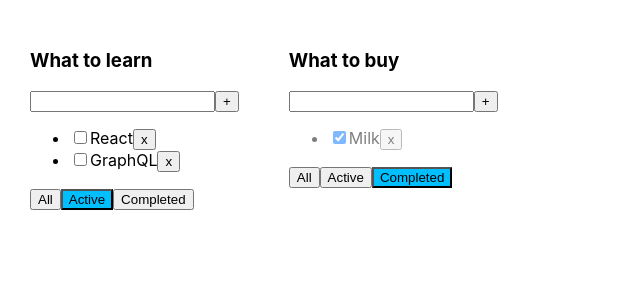
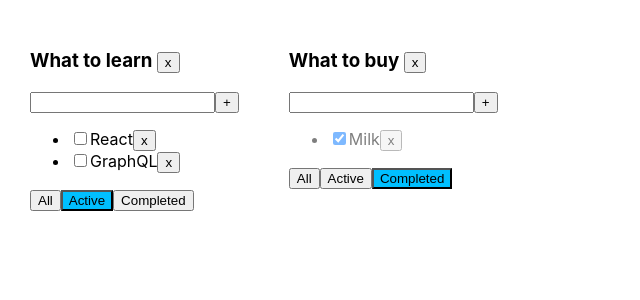
Before and after one commit to SharpDevOps10/TodoList, a React (Create React App) app: page / in a window 1280 px wide. Shown: the top 300 px of the page, without its empty margins (0-640 px from the left). Built offline with nearby package versions, Linux system fonts and the light colour scheme.

Commit message:
Added `removeTodoListHandler`

```diff
--- a/src/ToDoList.tsx
+++ b/src/ToDoList.tsx
@@ -14,7 +14,8 @@
   changeFilter: (value: FilterValuesTypes, todoListId: string) => void,
   addTask: (title: string, todoListId: string) => void,
   changeTaskStatus: (taskID: string, isDone: boolean, todoListId: string) => void,
-  filter : FilterValuesTypes,
+  filter: FilterValuesTypes,
+  removeTodoList: (todoListId: string) => void,
 };
 
 export function Todolist(props: PropsType) {
@@ -43,10 +44,13 @@
   const onAllClickHandler = () => props.changeFilter("all", props.id);
   const onActiveClickHandler = () => props.changeFilter("active", props.id);
   const onCompletedClickHandler = () => props.changeFilter("completed", props.id);
+  const removeTodoListHandler = () => {
+    props.removeTodoList(props.id);
+  };
 
 
   return <div>
-    <h3>{props.title}</h3>
+    <h3>{props.title} <button onClick={removeTodoListHandler}>x</button></h3>
     <div>
       <input value={newTaskTitle}
              onChange={onChangeHandler}
```
